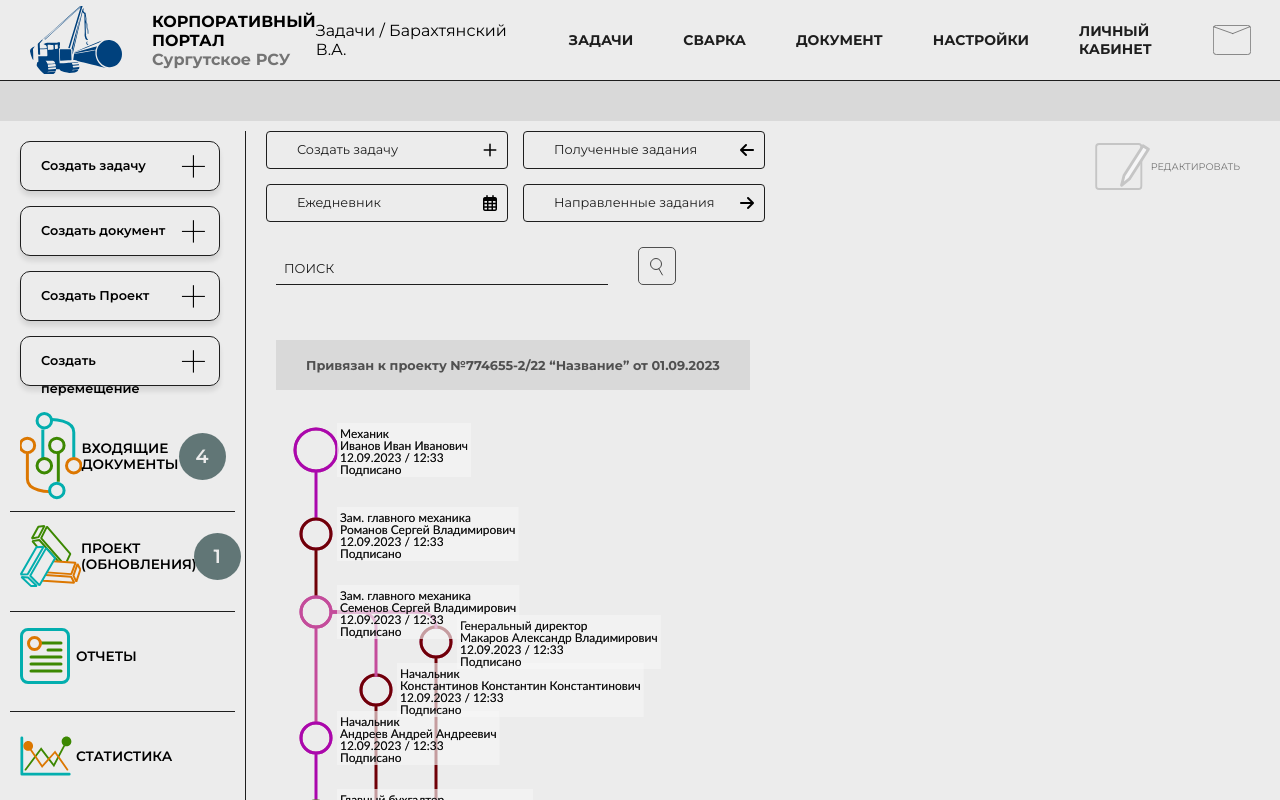
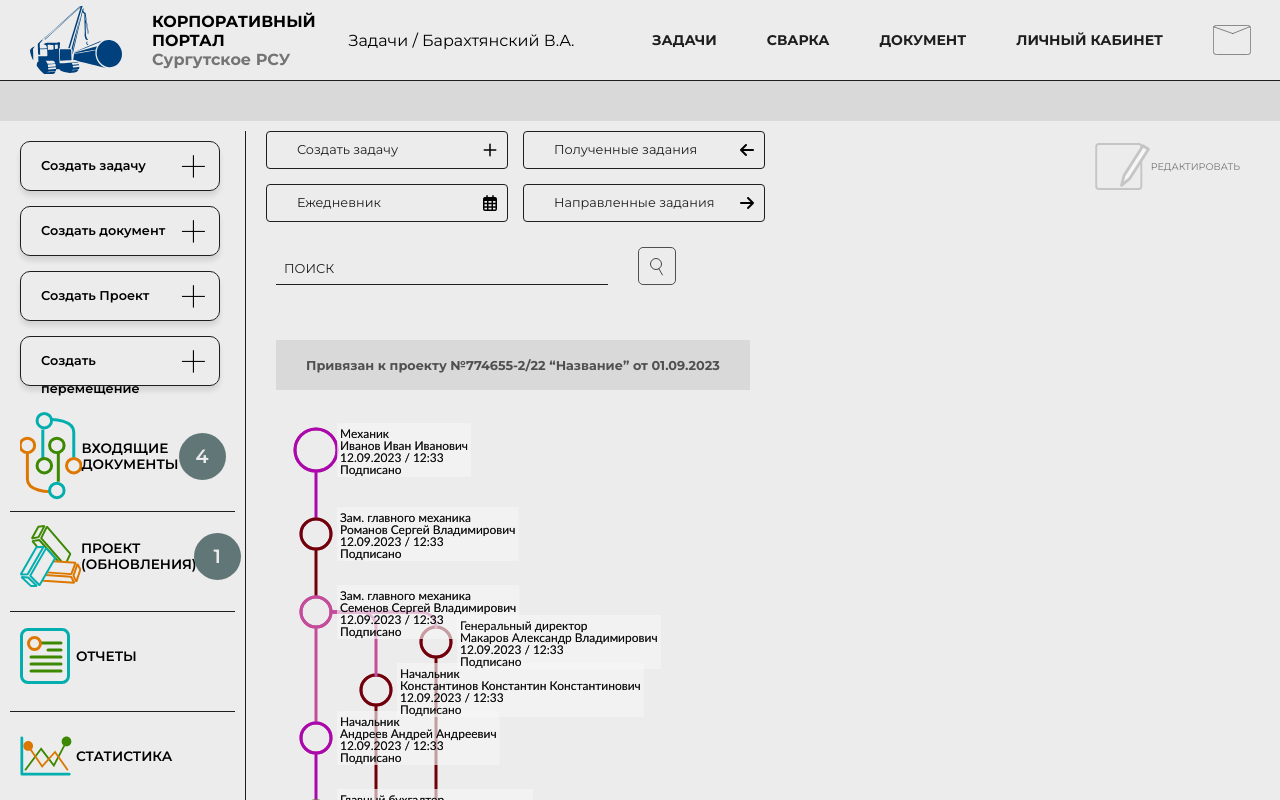
Before and after one commit to DreaMessiah/Portal, a React (Create React App) app in the folder client/: page /tasks in a window 1280 px wide. Shown: the top 800 px of the page. Built offline with nearby package versions, Linux system fonts and the light colour scheme.

Commit message:
delete settings

```diff
--- a/client/src/components/Navbar.js
+++ b/client/src/components/Navbar.js
@@ -28,9 +28,6 @@ export default function Navbar () {
                         <Link to="/document"><p>Документ</p></Link>
                     </li>
                     <li>
-                        <Link to="/settings"><p>Настройки</p></Link>
-                    </li>
-                    <li>
                         <Link to="/lk"><p>Личный кабинет</p></Link>
                     </li>
                     <li>
--- a/client/src/components/PerformersObj.js
+++ b/client/src/components/PerformersObj.js
@@ -8,7 +8,7 @@ export default function PerformersObj ({obj}){
 
     const handleWorks = () => {
         setDisplayWorks(!displayWorks);
-    };
+    }
 
     return (
         <div className='performers-obj' style={Object.keys(obj.people).length > 2 ? {paddingBottom:10} : {paddingBottom:0}}>
```
